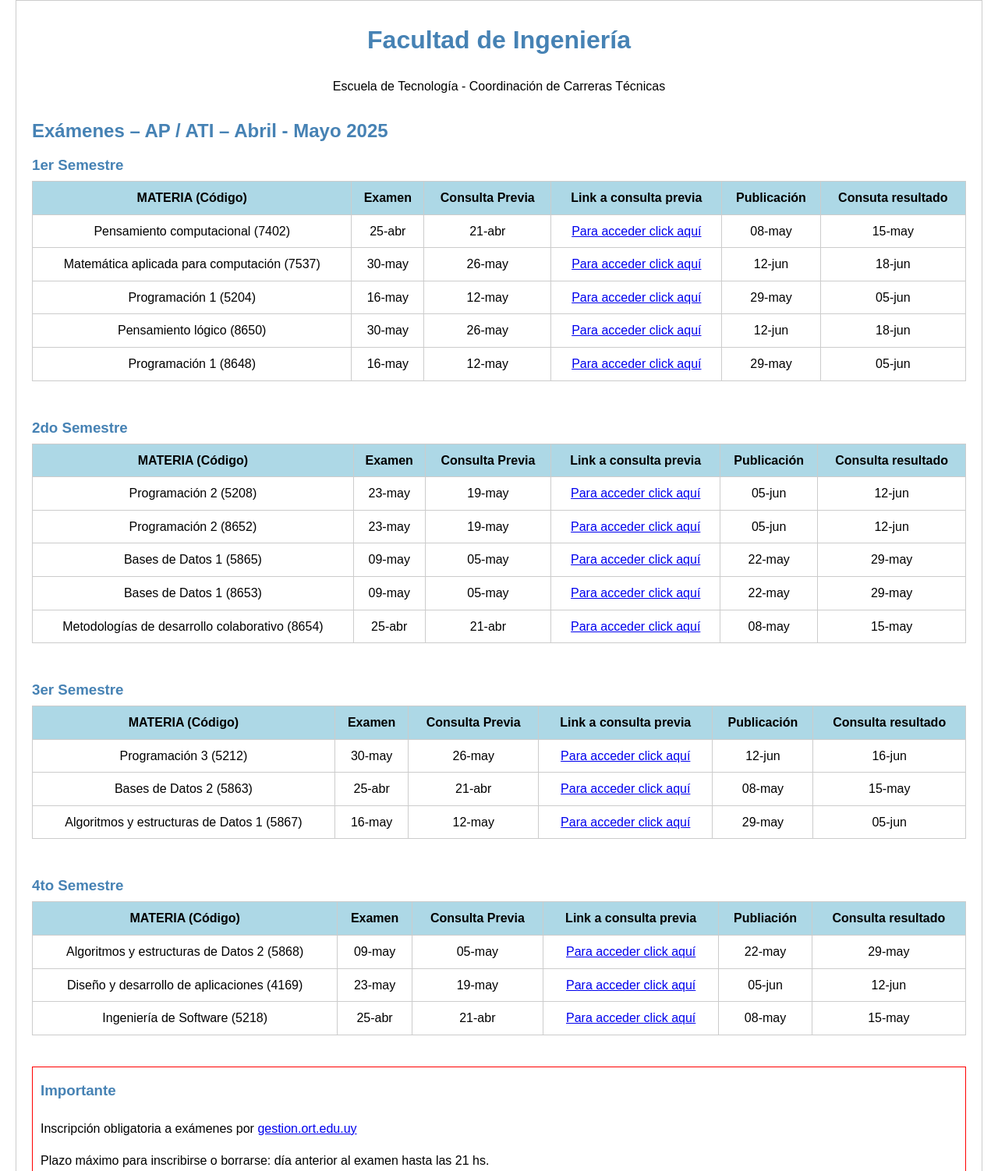
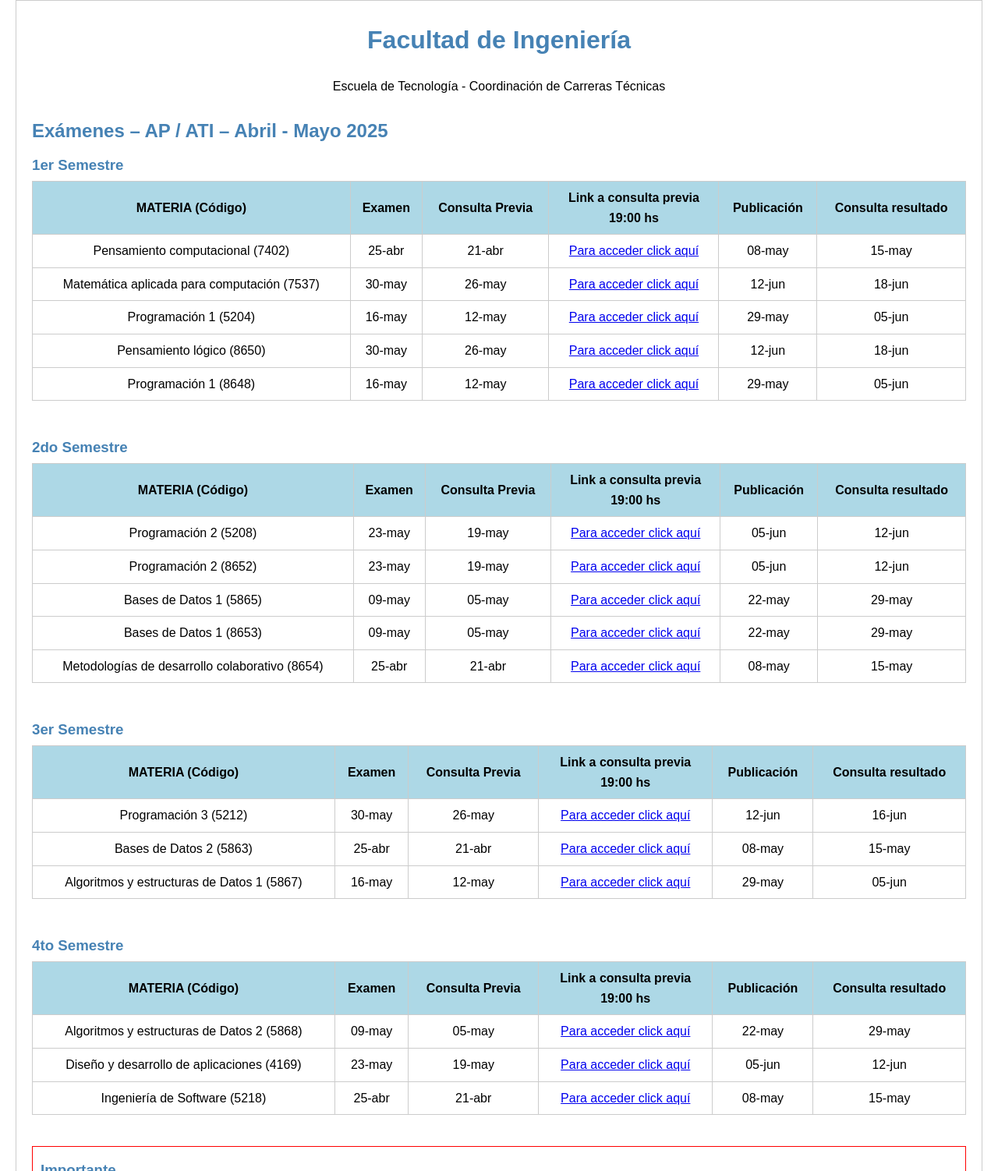
Before and after one commit to S-Alamon/CalendarioATI, a plain HTML site: page index.html in a window 1280 px wide. Shown: the part 71-1573 px from the top of the page at 78% size. Drawn offline with Linux system fonts and the light colour scheme.

Commit message:
Update index.html

```diff
--- a/index.html
+++ b/index.html
@@ -79,12 +79,14 @@
       <table>
   	<thead>
    	 <tr>
-            <th>MATERIA (Código)</th>
-            <th>Examen</th>
-            <th>Consulta Previa</th>
-            <th>Link a consulta previa</th>
-            <th>Publicación</th>
-            <th>Consuta resultado</th>
+     	 <th style="vertical-align: middle; text-align: center;">MATERIA (Código)</th>
+      	<th style="vertical-align: middle; text-align: center;">Examen</th>
+      	<th style="vertical-align: middle; text-align: center;">Consulta Previa</th>
+      	<th style="vertical-align: middle; text-align: center;">
+      	   Link a consulta previa<br><strong>19:00 hs</strong>
+     	 </th>
+      	<th style="vertical-align: middle; text-align: center;">Publicación</th>
+     	 <th style="vertical-align: middle; text-align: center;">Consulta resultado</th>
    	 </tr>
  	 </thead>
         <tbody>
@@ -137,12 +139,14 @@
       <table>
  	 <thead>
    	 <tr>
-            <th>MATERIA (Código)</th>
-            <th>Examen</th>
-            <th>Consulta Previa</th>
-            <th>Link a consulta previa</th>
-            <th>Publicación</th>
-            <th>Consulta resultado</th>
+    	  <th style="vertical-align: middle; text-align: center;">MATERIA (Código)</th>
+     	 <th style="vertical-align: middle; text-align: center;">Examen</th>
+     	 <th style="vertical-align: middle; text-align: center;">Consulta Previa</th>
+     	 <th style="vertical-align: middle; text-align: center;">
+     	   Link a consulta previa<br><strong>19:00 hs</strong>
+     	 </th>
+     	 <th style="vertical-align: middle; text-align: center;">Publicación</th>
+     	 <th style="vertical-align: middle; text-align: center;">Consulta resultado</th>
    	 </tr>
 	  </thead>
         <tbody>
@@ -195,12 +199,14 @@
       <table>
         <thead>
           <tr>
-            <th>MATERIA (Código)</th>
-            <th>Examen</th>
-            <th>Consulta Previa</th>
-            <th>Link a consulta previa</th>
-            <th>Publicación</th>
-            <th>Consulta resultado</th>
+             <th style="vertical-align: middle; text-align: center;">MATERIA (Código)</th>
+      	     <th style="vertical-align: middle; text-align: center;">Examen</th>
+      	     <th style="vertical-align: middle; text-align: center;">Consulta Previa</th>
+             <th style="vertical-align: middle; text-align: center;">
+        	 Link a consulta previa<br><strong>19:00 hs</strong>
+             </th>
+      	     <th style="vertical-align: middle; text-align: center;">Publicación</th>
+      	     <th style="vertical-align: middle; text-align: center;">Consulta resultado</th>
           </tr>
         </thead>
         <tbody>
@@ -237,12 +243,15 @@
       <table>
         <thead>
           <tr>
-            <th>MATERIA (Código)</th>
-            <th>Examen</th>
-            <th>Consulta Previa</th>
-            <th>Link a consulta previa</th>
-            <th>Publiación</th>
-            <th>Consulta resultado</th>
+             <th style="vertical-align: middle; text-align: center;">MATERIA (Código)</th>
+      	     <th style="vertical-align: middle; text-align: center;">Examen</th>
+      	     <th style="vertical-align: middle; text-align: center;">Consulta Previa</th>
+             <th style="vertical-align: middle; text-align: center;">
+        	 Link a consulta previa<br><strong>19:00 hs</strong>
+             </th>
+      	     <th style="vertical-align: middle; text-align: center;">Publicación</th>
+      	     <th style="vertical-align: middle; text-align: center;">Consulta resultado</th>
+
           </tr>
         </thead>
         <tbody>
```
Lines whose indentation alone changed are shown as unchanged.
